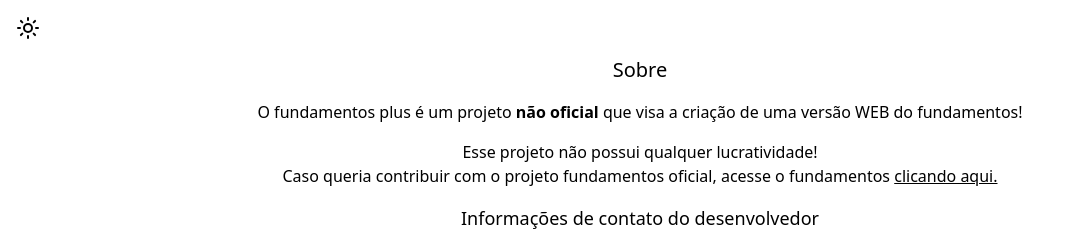
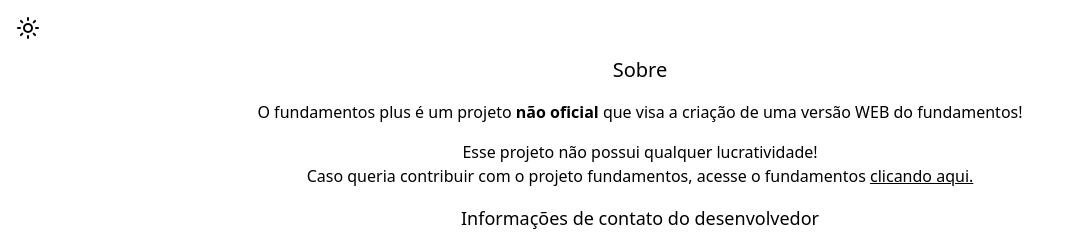
Before and after one commit to JoaoEmanuell/fundamentos-plus-web, a Next.js app in the folder web/: page /about in a window 1280 px wide. Shown: the top 238 px of the page, without its empty margins (0-1068 px from the left). Built offline with nearby package versions, Linux system fonts and the light colour scheme.

Commit message:
refactor: About page

```diff
--- a/web/src/app/about/page.tsx
+++ b/web/src/app/about/page.tsx
@@ -12,8 +12,8 @@
                 </p>
                 <p className="text-center">
                     Esse projeto não possui qualquer lucratividade! <br />
-                    Caso queria contribuir com o projeto fundamentos oficial,
-                    acesse o fundamentos{' '}
+                    Caso queria contribuir com o projeto fundamentos, acesse o
+                    fundamentos{' '}
                     <a
                         href="https://www.fundamentos.me/"
                         target="_blank"
```
